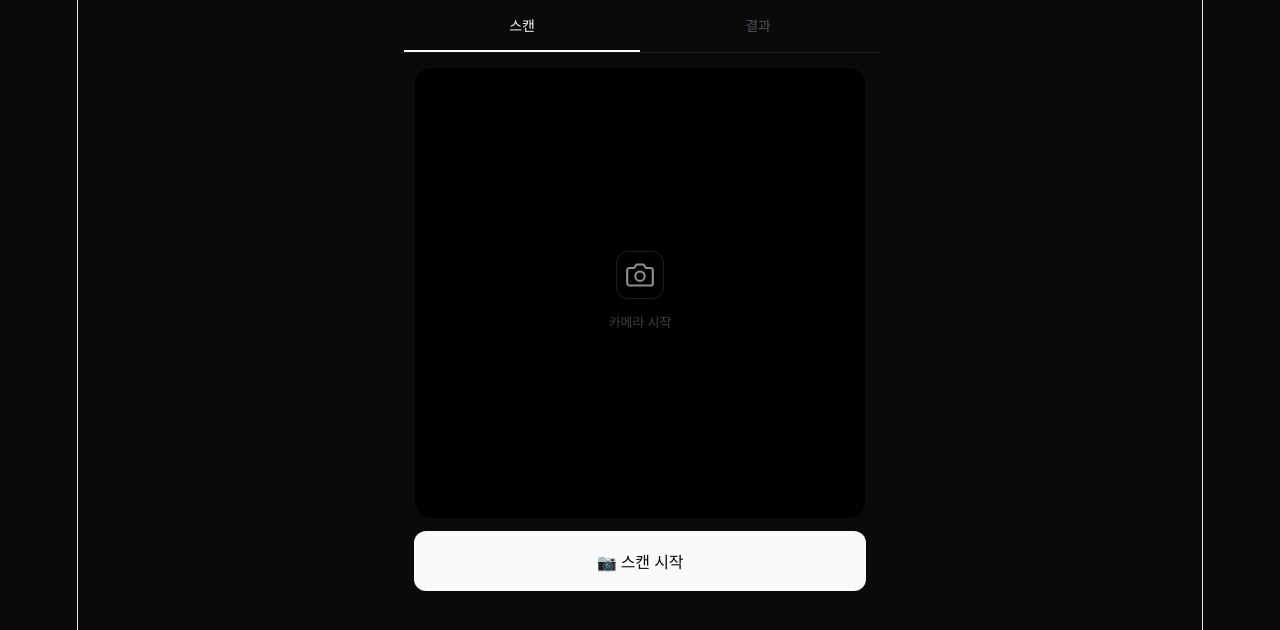
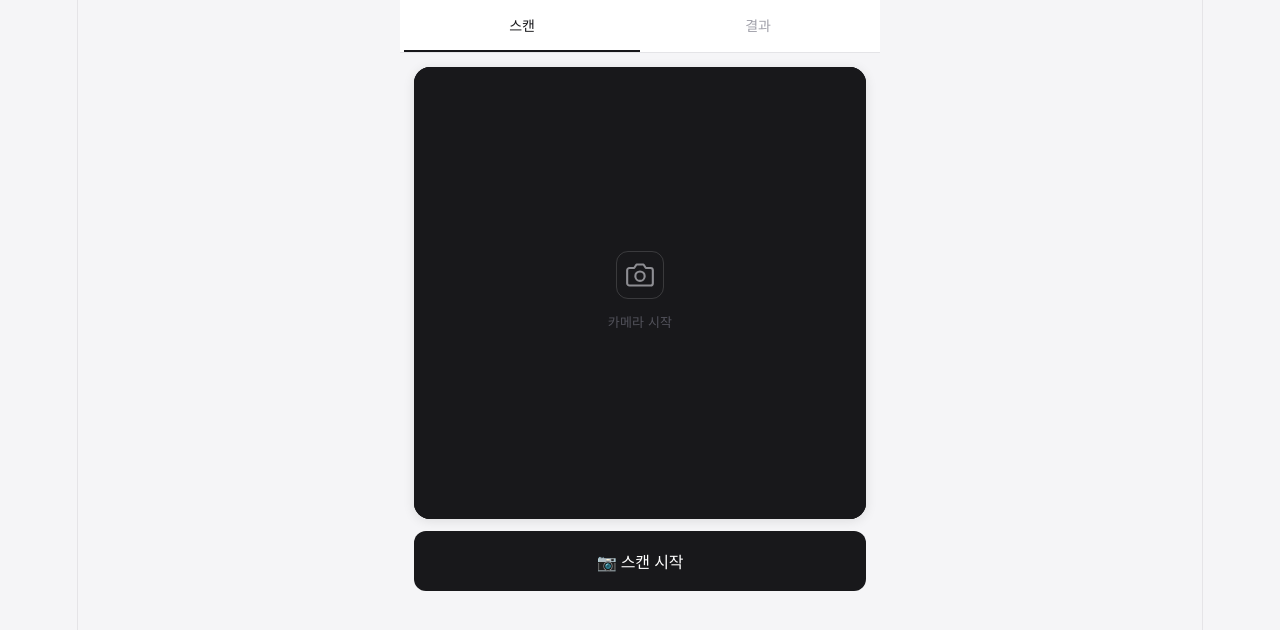
Before and after one commit to hgpark27-alt/qr-scanner, a React (Vite) app: page / in a window 1280 px wide. Shown: the top 630 px of the page. Built offline with nearby package versions, Linux system fonts and the light colour scheme; what zxing-wasm would draw is missing.

Commit message:
Switch to light theme

```diff
--- a/src/App.css
+++ b/src/App.css
@@ -4,7 +4,7 @@ html, body { height: 100%; }
 
 body {
   font-family: -apple-system, BlinkMacSystemFont, 'Segoe UI', sans-serif;
-  background: #0a0a0b;
+  background: #f5f5f7;
   -webkit-font-smoothing: antialiased;
 }
 
@@ -17,7 +17,7 @@ body {
   min-height: 100dvh;
   display: flex;
   flex-direction: column;
-  background: #0a0a0b;
+  background: #f5f5f7;
 }
 
 /* ── 인식 점멸 오버레이 ── */
@@ -40,8 +40,8 @@ body {
 /* ── 탭 바 ── */
 .tab-bar {
   display: flex;
-  background: #0a0a0b;
-  border-bottom: 1px solid rgba(255,255,255,.07);
+  background: #fff;
+  border-bottom: 1px solid #e4e4e7;
   position: sticky;
   top: 0;
   z-index: 100;
@@ -56,7 +56,7 @@ body {
   border-bottom: 2px solid transparent;
   font-size: 14px;
   font-weight: 500;
-  color: #52525b;
+  color: #a1a1aa;
   cursor: pointer;
   display: flex;
   align-items: center;
@@ -66,17 +66,16 @@ body {
   transition: color .12s;
 }
 .tab.active {
-  color: #fafafa;
-  border-bottom-color: #fafafa;
+  color: #18181b;
+  border-bottom-color: #18181b;
 }
 .badge {
-  background: #fafafa;
-  color: #0a0a0b;
+  background: #18181b;
+  color: #fff;
   font-size: 10px;
   font-weight: 700;
   border-radius: 99px;
   padding: 1px 6px;
-  letter-spacing: 0;
 }
 
 /* ── 스캔 패널 ── */
@@ -97,7 +96,7 @@ body {
   background: #000;
   position: relative;
   flex-shrink: 0;
-  border: 1px solid rgba(255,255,255,.06);
+  box-shadow: 0 2px 12px rgba(0,0,0,.1);
 }
 
 /* 대기 상태 */
@@ -109,11 +108,12 @@ body {
   align-items: center;
   justify-content: center;
   gap: 10px;
+  background: #18181b;
 }
 .cam-idle-icon {
   width: 48px;
   height: 48px;
-  border: 1.5px solid rgba(255,255,255,.12);
+  border: 1.5px solid rgba(255,255,255,.15);
   border-radius: 12px;
   display: flex;
   align-items: center;
@@ -121,9 +121,8 @@ body {
 }
 .cam-idle-text {
   font-size: 13px;
-  color: #3f3f46;
+  color: #52525b;
   font-weight: 500;
-  letter-spacing: -0.1px;
 }
 
 /* 스캔 가이드 — 4 모서리 */
@@ -142,8 +141,8 @@ body {
 .btn-start {
   width: 100%;
   padding: 18px;
-  background: #fafafa;
-  color: #09090b;
+  background: #18181b;
+  color: #fff;
   border: none;
   border-radius: 12px;
   font-size: 16px;
@@ -154,7 +153,7 @@ body {
   flex-shrink: 0;
   transition: opacity .1s;
 }
-.btn-start:active { opacity: .85; }
+.btn-start:active { opacity: .8; }
 
 .btn-stop {
   width: 100%;
@@ -175,18 +174,17 @@ body {
 
 .scan-count {
   text-align: center;
-  color: #22c55e;
+  color: #16a34a;
   font-size: 13px;
   font-weight: 500;
-  letter-spacing: -0.1px;
 }
 .error {
-  background: rgba(239,68,68,.1);
-  color: #f87171;
+  background: #fef2f2;
+  color: #dc2626;
   padding: 11px 13px;
   border-radius: 10px;
   font-size: 13px;
-  border: 1px solid rgba(239,68,68,.2);
+  border: 1px solid #fecaca;
 }
 
 /* ── 결과 패널 ── */
@@ -205,42 +203,38 @@ body {
 .result-count {
   font-size: 15px;
   font-weight: 600;
-  color: #fafafa;
+  color: #18181b;
   letter-spacing: -0.2px;
 }
 .result-btns { display: flex; gap: 6px; }
 
 .btn-share {
-  background: #fafafa;
-  color: #09090b;
+  background: #18181b;
+  color: #fff;
   border: none;
   border-radius: 8px;
   padding: 9px 18px;
   font-size: 13px;
   font-weight: 600;
   cursor: pointer;
-  letter-spacing: -0.1px;
   transition: opacity .1s;
 }
 .btn-share:active { opacity: .8; }
 
 .btn-clear {
-  background: transparent;
-  color: #52525b;
-  border: 1px solid rgba(255,255,255,.1);
+  background: #fff;
+  color: #71717a;
+  border: 1px solid #e4e4e7;
   border-radius: 8px;
   padding: 9px 14px;
   font-size: 13px;
   font-weight: 500;
   cursor: pointer;
-  letter-spacing: -0.1px;
-  transition: color .1s;
 }
-.btn-clear:active { color: #a1a1aa; }
 
 .empty {
   text-align: center;
-  color: #27272a;
+  color: #d4d4d8;
   font-size: 14px;
   margin-top: 80px;
   font-weight: 500;
@@ -250,10 +244,11 @@ body {
 .table-wrap {
   flex: 1;
   overflow: auto;
-  background: #111113;
+  background: #fff;
   border-radius: 12px;
-  border: 1px solid rgba(255,255,255,.07);
+  border: 1px solid #e4e4e7;
   -webkit-overflow-scrolling: touch;
+  box-shadow: 0 1px 4px rgba(0,0,0,.05);
 }
 table {
   width: 100%;
@@ -262,7 +257,7 @@ table {
 thead {
   position: sticky;
   top: 0;
-  background: #0f0f11;
+  background: #fafafa;
   z-index: 1;
 }
 th {
@@ -270,16 +265,16 @@ th {
   text-align: left;
   font-size: 10px;
   font-weight: 600;
-  color: #3f3f46;
-  border-bottom: 1px solid rgba(255,255,255,.06);
+  color: #a1a1aa;
+  border-bottom: 1px solid #e4e4e7;
   white-space: nowrap;
   letter-spacing: 0.6px;
   text-transform: uppercase;
 }
 td {
   padding: 11px 12px;
-  color: #d4d4d8;
-  border-bottom: 1px solid rgba(255,255,255,.05);
+  color: #18181b;
+  border-bottom: 1px solid #f4f4f5;
   word-break: break-all;
   font-size: 12.5px;
   font-family: 'SF Mono', ui-monospace, monospace;
@@ -289,7 +284,7 @@ tr:last-child td { border-bottom: none; }
 .td-num {
   width: 28px;
   text-align: center;
-  color: #27272a;
+  color: #d4d4d8;
   font-size: 10px;
   font-weight: 600;
   font-family: inherit;
```
